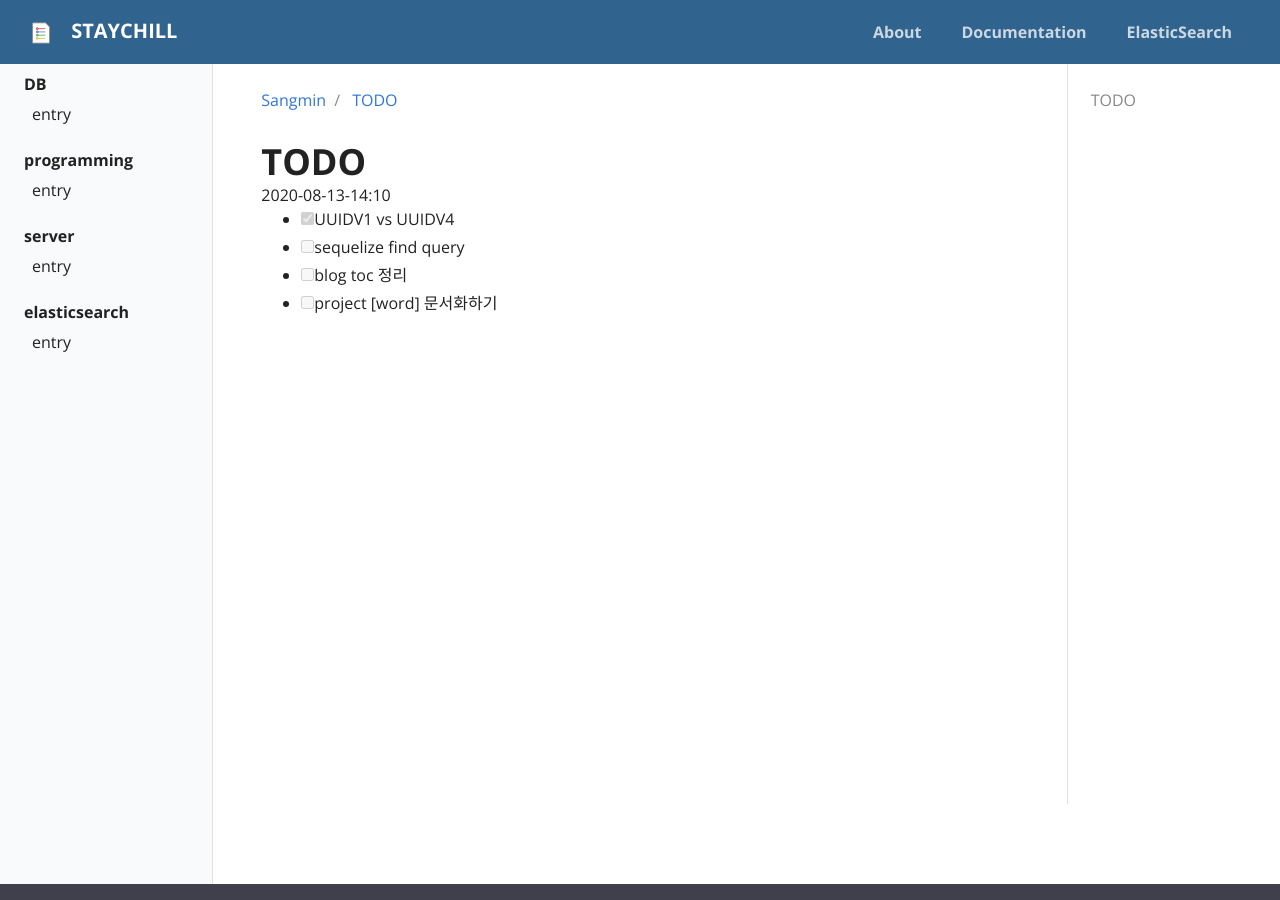
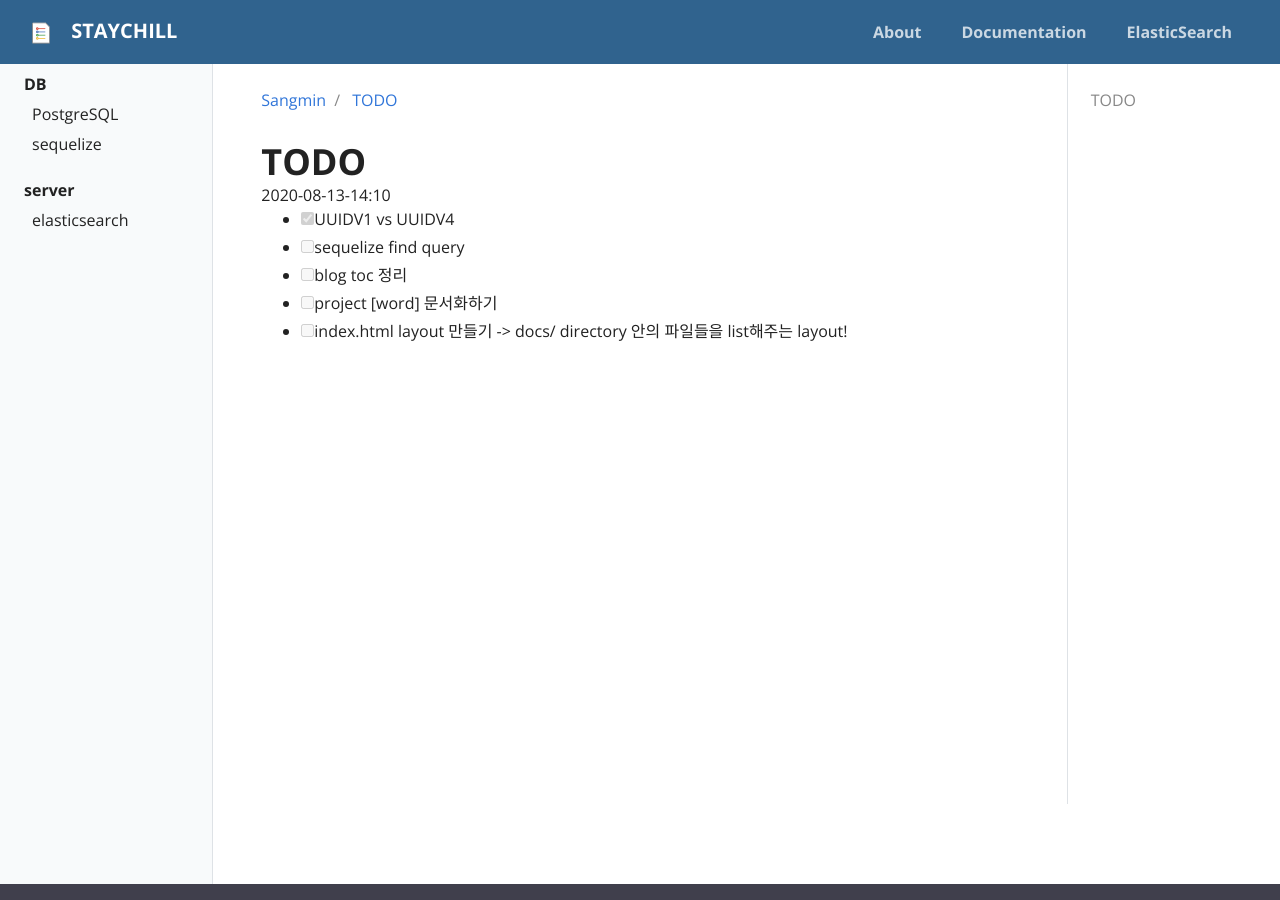
Before and after one commit to stay7/stay7.github.io, a Jekyll site: the page built from _docs/private/todo.md, in a window 1280 px wide and 900 px high. Built offline with Jekyll 4.4.1, drawn with Linux system fonts in a browser that asks for light colours.

Commit message:
Update toc

```diff
--- a/_data/toc.yml
+++ b/_data/toc.yml
@@ -1,21 +1,19 @@
 - title: 'DB'
   url: 'docs/db'
   links:
-    - title: 'entry'
-      url: 'docs/db'
+    - title: 'PostgreSQL'
+      url: 'docs/db/postgresql'
+    - title: 'sequelize'
+      url: 'docs/db/sequelize'
 
-- title: 'programming'
-  url: 'docs/programming'
-  links:
-    - title: 'entry'
-      url: 'docs/db'
+# - title: 'programming'
+#   url: 'docs/programming'
+#   links:
+#     - title: 'entry'
+#       url: 'docs/db'
+
 - title: 'server'
   url: 'docs/server'
   links:
-    - title: 'entry'
-      url: 'docs/db'
-- title: 'elasticsearch'
-  url: 'docs/elasticsearch'
-  links:
-    - title: 'entry'
-      url: 'docs/db'
+    - title: 'elasticsearch'
+      url: 'docs/server'
--- a/_docs/private/todo.md
+++ b/_docs/private/todo.md
@@ -8,3 +8,4 @@ permalink: /sangmin/todo
 - [ ] sequelize find query
 - [ ] blog toc 정리
 - [ ] project [word] 문서화하기
+- [ ] index.html layout 만들기 -> docs/ directory 안의 파일들을 list해주는 layout!
```
Also changed, not shown: _docs/db/sequelize/index.md (added, +9 -0 lines), _docs/db/postgresql/getting-started.md (renamed from _docs/postgresql/getting-started.md), _docs/db/postgresql/index.md (renamed from _docs/postgresql/index.md), _docs/db/sequelize/getting-started.md (renamed from _docs/sequelize/getting-started.md), _docs/db/sequelize/model-basics.md (renamed from _docs/sequelize/Model-Basics.md), _docs/db/uuid.md (renamed from _docs/uuid.md), _docs/server/_elasticsearch/elasticsearch-ubuntu.md (renamed from _elasticsearch/elasticsearch-ubuntu.md), _docs/server/_elasticsearch/index.md (renamed from _elasticsearch/index.md).
